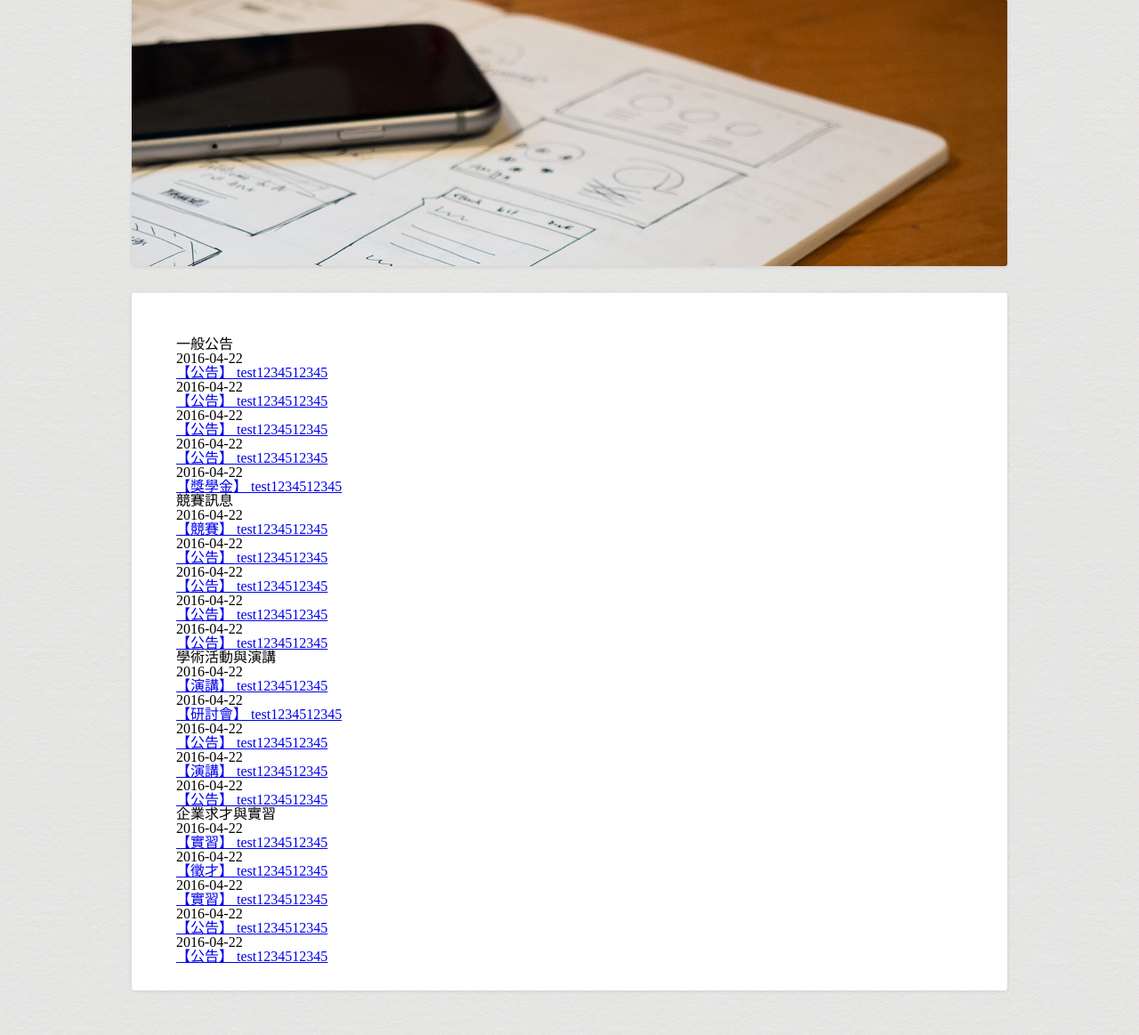
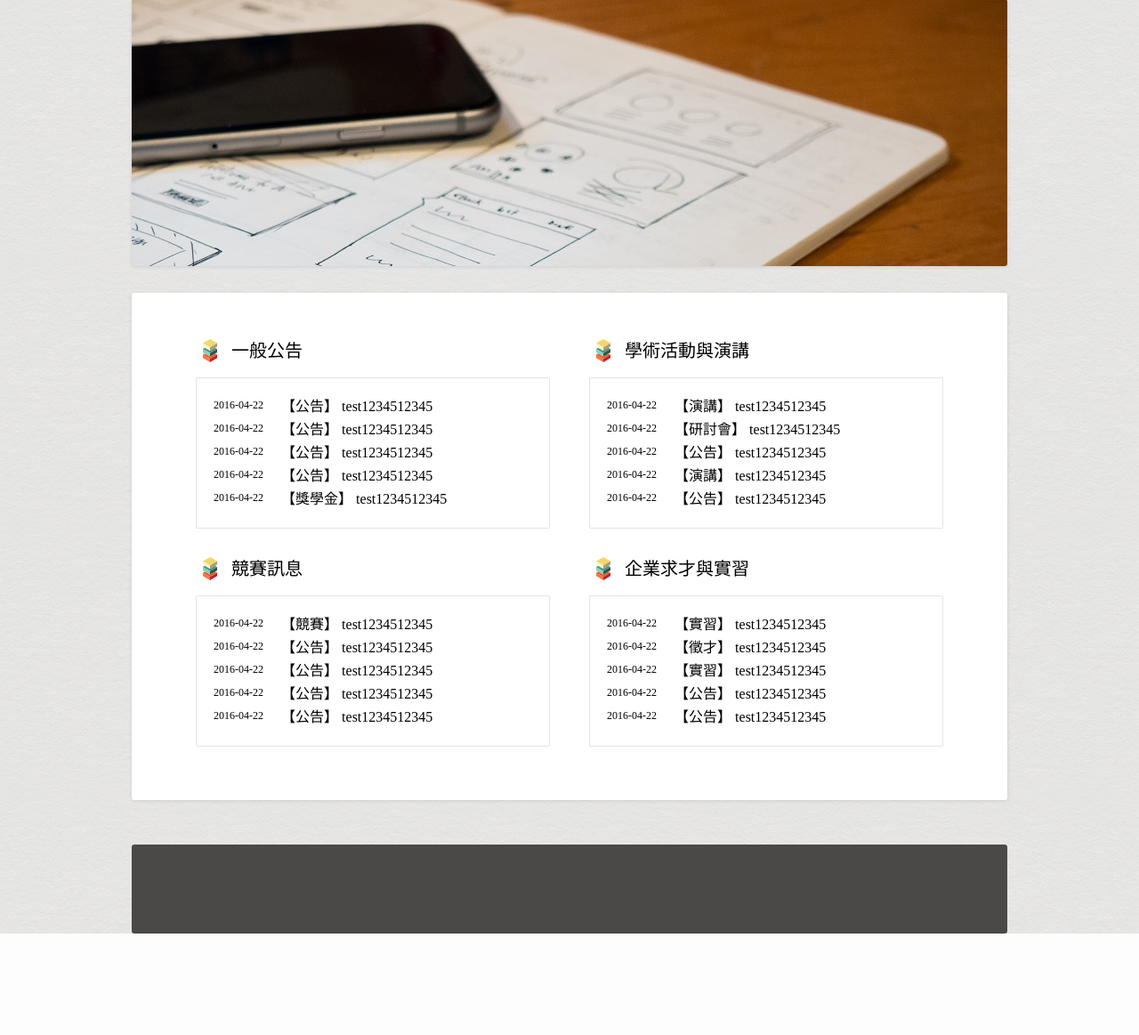
Before and after one commit to tacheng9502/NUKIM, a PHP site: page / in a window 1280 px wide. Shown: the part 201-1364 px from the top of the page at 89% size. After the commit the page ends 1250 px from the top, so only its background shows below. Run offline with PHP 8.4, Linux system fonts and the light colour scheme.

Commit message:
修正merge錯誤

```diff
--- a/index.html
+++ b/index.html
@@ -35,11 +35,12 @@
 		</ul>
 	</div>
 	<div class="clear"></div>
+	<div class="content">
 		<div class="slider">
 			<img src="images/slider.jpg">
 		</div>
-	<div class="content">
-		<div class="content_left">
+		<div class="event">
+			<div class="event_left">
 				<h2>一般公告</h2>
 				<ul>
 					<li><p>2016-04-22</p><a href="#">【公告】 test1234512345</a></li>
@@ -57,7 +58,7 @@
 					<li><p>2016-04-22</p><a href="#">【公告】 test1234512345</a></li>
 				</ul>
 			</div>
-		<div class="content_right">
+			<div class="event_right">
 				<h2>學術活動與演講</h2>
 				<ul>
 					<li><p>2016-04-22</p><a href="#">【演講】 test1234512345</a></li>
@@ -75,6 +76,7 @@
 					<li><p>2016-04-22</p><a href="#">【公告】 test1234512345</a></li>
 				</ul>
 			</div>
+		</div>
 		<div class="clear"></div>
 	</div>
 	<div class="footer"></div>
--- a/stylesheet/style.css
+++ b/stylesheet/style.css
@@ -153,7 +153,7 @@ ul.social_nav li{
 	z-index: 0;
 }
 
-.content{
+.event{
 	overflow: hidden;
 	padding: 50px 50px 30px;
 	background: #fff;
@@ -161,9 +161,6 @@ ul.social_nav li{
     border-radius: 3px;
    	margin-bottom: 50px;
 }
-<<<<<<< HEAD
-.content h2{
-=======
 
 @media screen and (max-width:768px){
 	.event{
@@ -178,7 +175,6 @@ ul.social_nav li{
 }
 
 .event h2{
->>>>>>> origin/gh-pages
 	font-size: 20px;
 	padding-left: 40px;
 	padding-top: 5px;
@@ -187,48 +183,35 @@ ul.social_nav li{
 	background: url('../images/event_border.svg') left no-repeat;
 }
 
-<<<<<<< HEAD
-.content ul{
-	padding-top: 25px;
-	padding-left: 20px;
-	padding-right: 20px;
-	padding-bottom: 15px;
-=======
 .event ul{
 	padding: 25px 20px 15px 20px;
->>>>>>> origin/gh-pages
 	margin-bottom: 30px;
 	background: #fff;
 	border-radius: 2px;
 	box-shadow: inset 0 0 1px 1px #e3e3e3;
 }
-.content li{
+.event li{
 	margin-bottom: 10px;
 }
-.content p{
+.event p{
 	float: left;
 	margin-right: 20px;
 	font-size: 12px;
 }
-.content a{
+.event a{
 	color: #000;
 	text-decoration: none;
 }
-.content a:hover{
+.event a:hover{
 	color: #033E98;
 }
 
-<<<<<<< HEAD
-
-.content_left{
-=======
 .event_left{
->>>>>>> origin/gh-pages
 	float: left;
 	margin: 0 2.5%;
 	width: 45%;
 }
-.content_right{
+.event_right{
 	float: left;
 	margin: 0 2.5%;
 	width: 45%;
```
Lines whose indentation alone changed are shown as unchanged.
